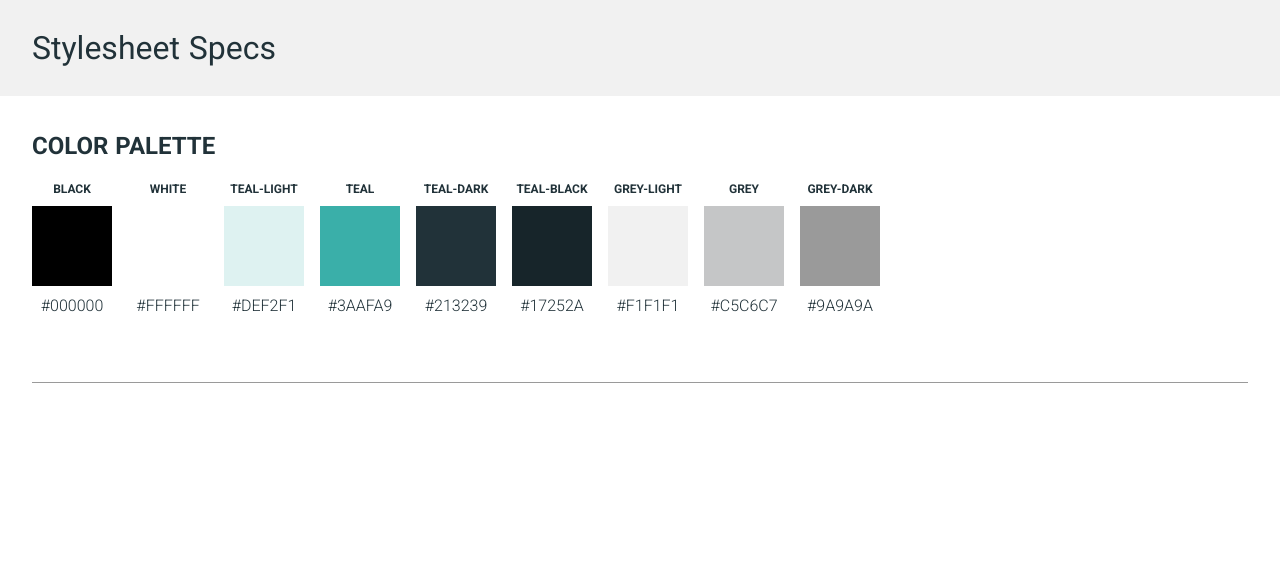
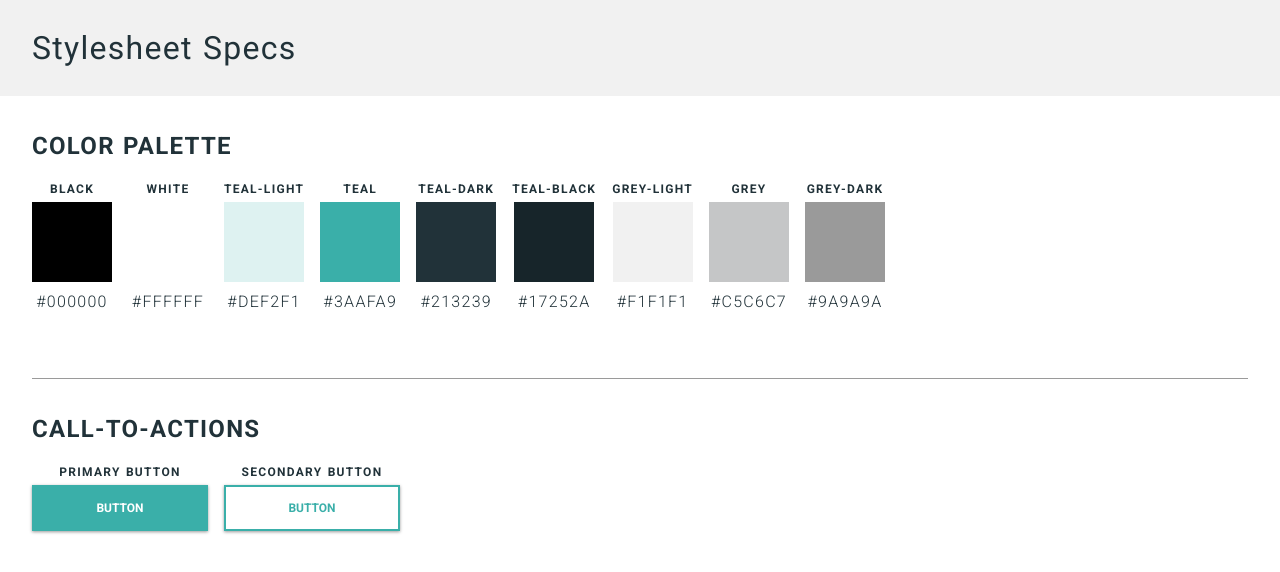
Before and after one commit to mcking49/portfolio-nuxt, a Nuxt app: page /dev in a window 1280 px wide. Shown: the top 572 px of the page. Built offline with nearby package versions, Linux system fonts and the light colour scheme.

Commit message:
Create buttons

```diff
--- /dev/null
+++ b/assets/scss/_components.scss
@@ -0,0 +1,8 @@
+button {
+  @apply py-3 px-6 font-bold text-xs uppercase transition-all duration-200 ease-out shadow;
+  width: 176px;
+
+  &:focus {
+    outline: none;
+  }
+}
--- a/assets/scss/_main.scss
+++ b/assets/scss/_main.scss
@@ -1,2 +1,3 @@
-@import './helper/type';
-@import './helper/helper';
+@import './type';
+@import './helper';
+@import './components';
--- a/assets/scss/helper/_type.scss
+++ b/assets/scss/_type.scss
@@ -1,5 +1,5 @@
 html, body {
-  @apply font-sans;
+  @apply font-sans tracking-08;
 }
 
 h1 {
@@ -27,5 +27,5 @@ h6 {
 }
 
 p, li, span {
-  @apply text-base font-normal text-teal-dark
+  @apply text-base font-normal text-teal-dark;
 }
--- /dev/null
+++ b/components/PrimaryBtn.vue
@@ -0,0 +1,5 @@
+<template>
+  <button class="bg-teal border-teal border-solid border-2 text-white hover:bg-teal-light hover:text-teal">
+    <slot></slot>
+  </button>
+</template>
--- /dev/null
+++ b/components/SecondaryBtn.vue
@@ -0,0 +1,5 @@
+<template>
+  <button class="bg-transparent text-teal border-teal border-solid border-2 hover:bg-teal hover:text-white">
+    <slot></slot>
+  </button>
+</template>
--- a/pages/dev/index.vue
+++ b/pages/dev/index.vue
@@ -12,11 +12,27 @@
           <div class="flex flex-wrap">
             <div v-for="(color, index) in colorsArray" :key="index" class="mt-4 mr-4 flex flex-col items-center justify-center">
               <h5>{{ color.label }}</h5>
-              <div class="h-20 w-20 mt-2" :style="{backgroundColor: color.hex}"></div>
+              <div class="h-20 w-20 mt-1" :style="{backgroundColor: color.hex}"></div>
               <p class="font-light mt-2">{{ color.hex }}</p>
             </div>
           </div>
           <div class="rule w-full mt-16 bg-grey-dark h-px"></div>
+        </div>
+      </section>
+
+      <section class="components pt-8">
+        <div class="container">
+          <h3 class="text-teal-dark">call-to-actions</h3>
+          <div class="flex flex-wrap">
+            <div class="mt-4 mr-4 flex flex-col items-center justify-center">
+              <h5>primary button</h5>
+              <PrimaryBtn class="mt-1">button</PrimaryBtn>
+            </div>
+            <div class="mt-4 mr-4 flex flex-col items-center justify-center">
+              <h5>secondary button</h5>
+              <SecondaryBtn class="mt-1">button</SecondaryBtn>
+            </div>
+          </div>
         </div>
       </section>
     </main>
@@ -27,6 +43,8 @@
 import Vue from 'vue';
 import { theme } from '~/tailwind.config';
 import _ from 'lodash';
+import PrimaryBtn from '~/components/PrimaryBtn.vue';
+import SecondaryBtn from '~/components/SecondaryBtn.vue';
 
 interface ThemeColor {
   label: string;
@@ -35,6 +53,11 @@ interface ThemeColor {
 
 export default Vue.extend({
   layout: 'dev',
+
+  components: {
+    PrimaryBtn,
+    SecondaryBtn
+  },
 
   data() {
     return {
--- a/tailwind.config.js
+++ b/tailwind.config.js
@@ -39,8 +39,14 @@ module.exports = {
       '2xl': '4rem'     // 63px
     },
     extend: {
+      boxShadow: {
+        default: '0 1px 3px 0 rgba(154, 154, 154, 1)'
+      },
       inset: {
         '1/2': '50%'
+      },
+      letterSpacing: {
+        '08': '0.08em'
       },
       screens: {
         '2xl': '1440px',
--- /dev/null
+++ b/ts-shim.d.ts
@@ -0,0 +1,4 @@
+declare module "*.vue" {
+  import Vue from 'vue'
+  export default Vue
+}
--- a/tsconfig.json
+++ b/tsconfig.json
@@ -25,7 +25,8 @@
     },
     "types": [
       "@types/node",
-      "@nuxt/types"
+      "@nuxt/types",
+      "@types/lodash"
     ]
   },
   "exclude": [
```
Also changed, not shown: assets/scss/_helper.scss (renamed from assets/scss/helper/_helper.scss).
